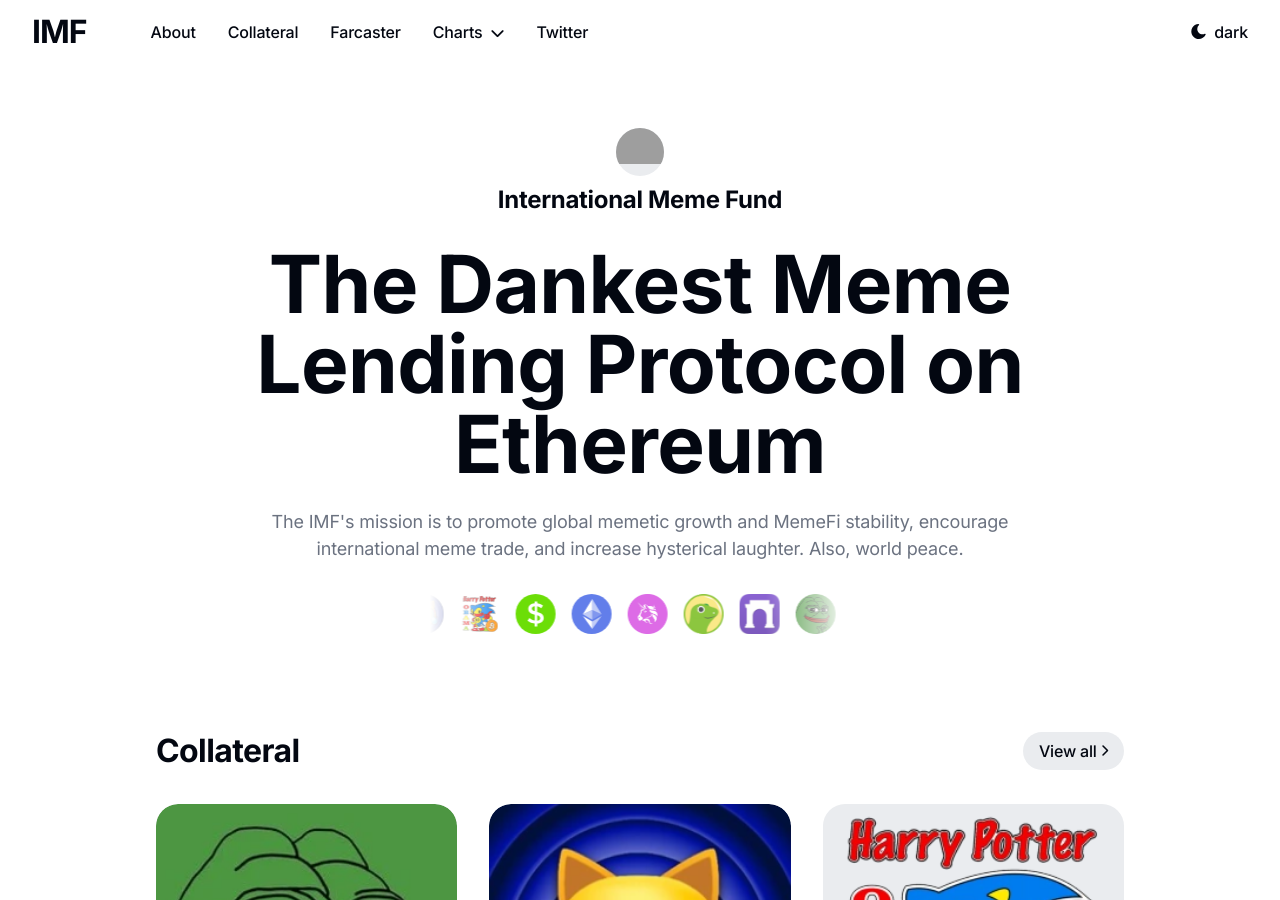
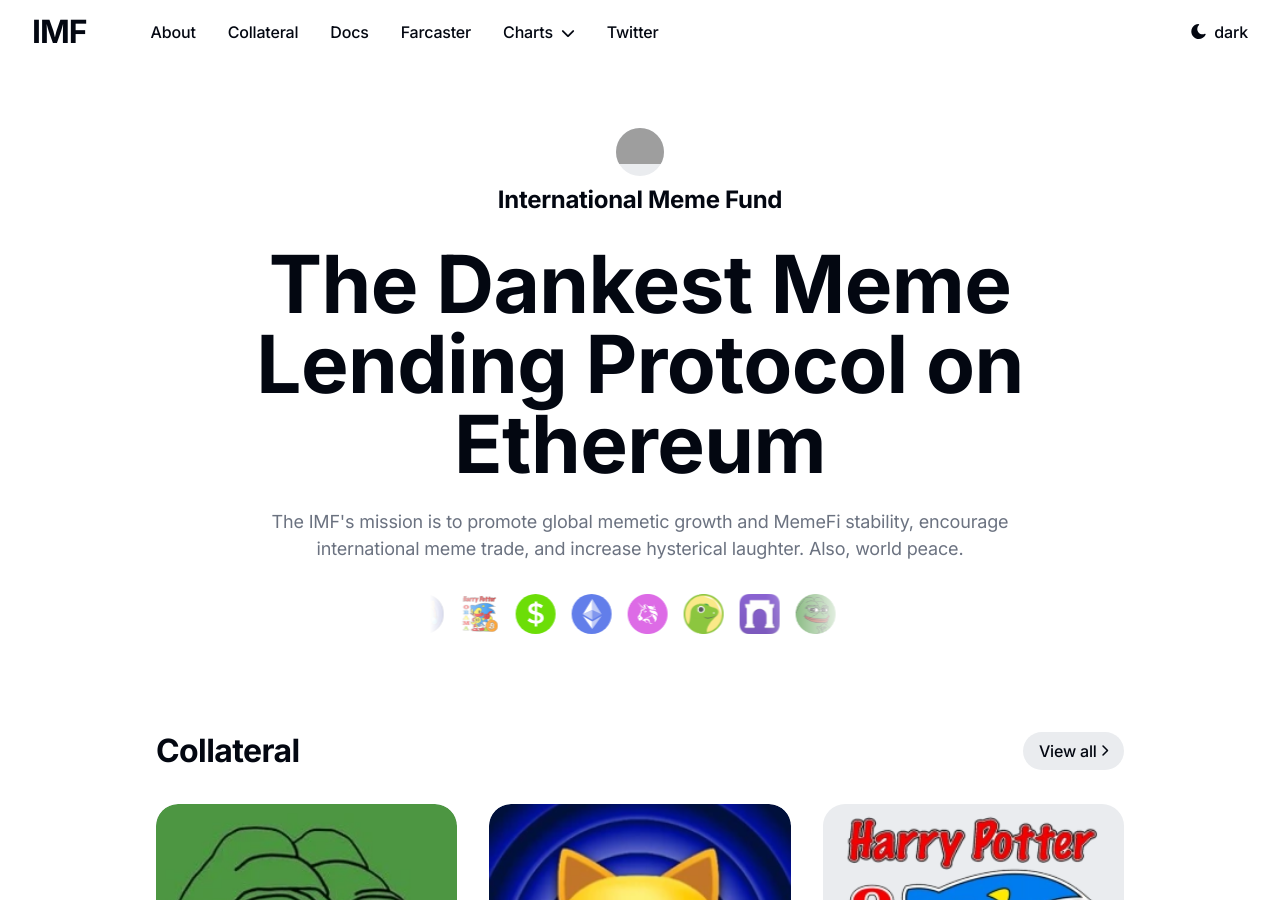
Before and after one commit to International-Meme-Fund/imf-website, a Jekyll site: the page built from index.html, in a window 1280 px wide and 900 px high. Built offline with Jekyll 4.4.1, drawn with Linux system fonts in a browser that asks for light colours; grey boxes are pictures that could not be loaded.

Commit message:
add docs link

```diff
--- a/_data/settings.yml
+++ b/_data/settings.yml
@@ -16,6 +16,8 @@
       url: "/about/"
     - title: "Collateral"
       url: "/collateral/"
+    - title: "Docs"
+      exturl: "https://docs-amber-zeta.vercel.app/docs/overview"
     - title: "Farcaster"
       exturl: "https://warpcast.com/~/channel/imf"
     - title: "Charts"
```
Also changed, not shown: 14 other files.
